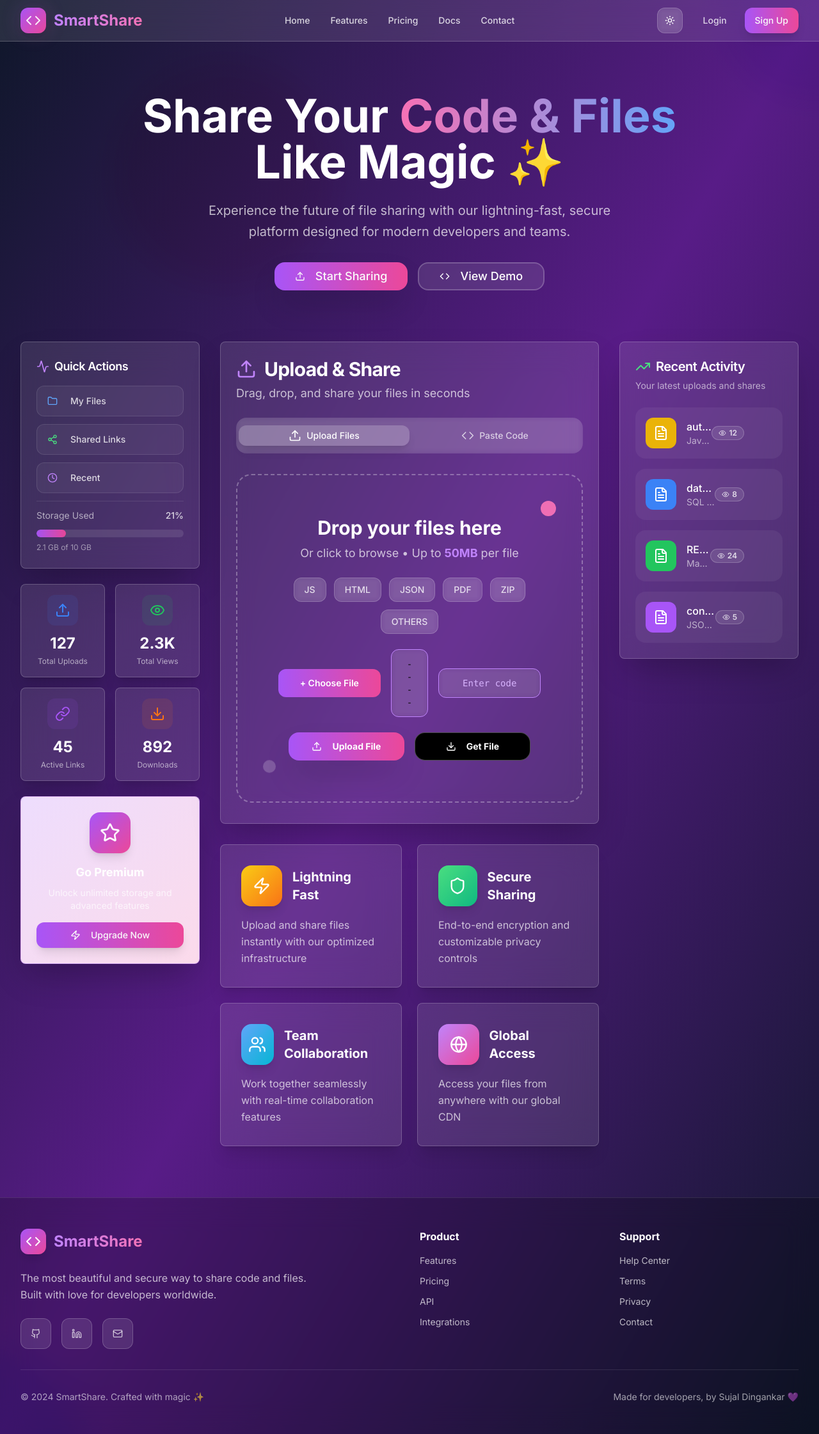
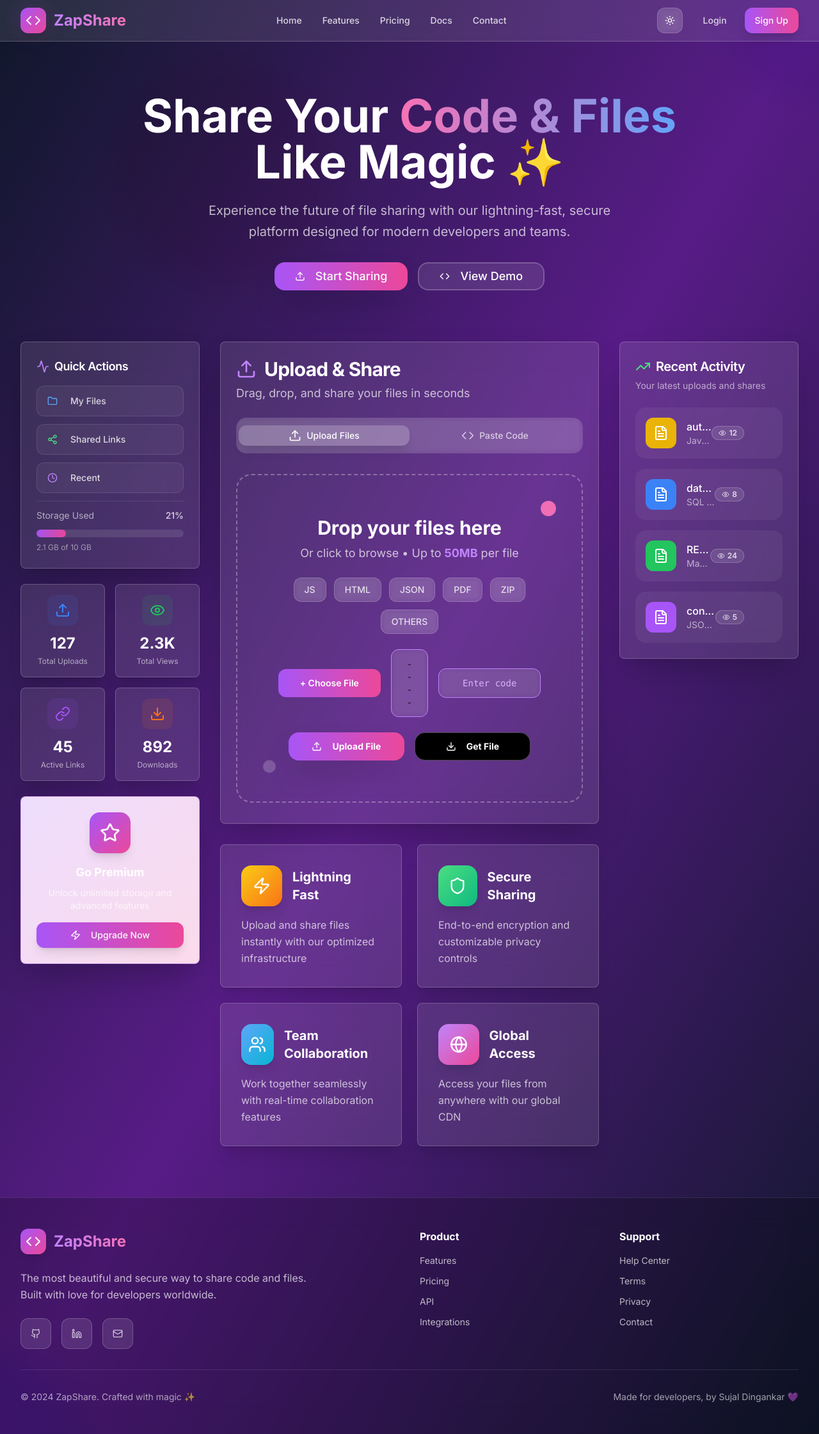
Before and after one commit to SUJALGPM/SmartShare-Frontend, a Next.js app: page / in a window 1280 px wide. Shown: the whole page at 64% size. Built offline with nearby package versions, Linux system fonts and the light colour scheme.

Commit message:
domain name change in page.jsx

```diff
--- a/app/page.tsx
+++ b/app/page.tsx
@@ -373,7 +373,7 @@ export default function ShareCodeApp() {
                 <div className="absolute inset-0 rounded-xl bg-gradient-to-br from-purple-500 to-pink-500 opacity-20 blur-lg group-hover:opacity-40 transition-opacity duration-300"></div>
               </div>
               <span className="text-2xl font-bold bg-gradient-to-r from-purple-400 to-pink-400 bg-clip-text text-transparent">
-                SmartShare
+                ZapShare
               </span>
             </div>
 
@@ -819,7 +819,7 @@ export default function ShareCodeApp() {
                             className="w-full h-64 p-6 border border-white/20 rounded-2xl bg-white/10 backdrop-blur-sm font-mono text-sm text-white resize-none focus:ring-2 focus:ring-purple-500 focus:border-transparent transition-all duration-300 placeholder-white/50"
                             placeholder={`// Paste your amazing code here...
 function shareCode() {
-  console.log('Welcome to SmartShare! 🚀');
+  console.log('Welcome to ZapShare! 🚀');
 }`}
                           />
                           <button
@@ -982,7 +982,7 @@ function shareCode() {
                   <Code className="h-6 w-6" />
                 </div>
                 <span className="text-2xl font-bold bg-gradient-to-r from-purple-400 to-pink-400 bg-clip-text text-transparent">
-                  SmartShare
+                  ZapShare
                 </span>
               </div>
               <p className="text-white/70 mb-6 max-w-md leading-relaxed">
@@ -1069,7 +1069,7 @@ function shareCode() {
 
           <Separator className="my-8 bg-white/10" />
           <div className="flex flex-col sm:flex-row justify-between items-center text-sm text-white/60">
-            <p>© 2024 SmartShare. Crafted with magic ✨</p>
+            <p>© 2024 ZapShare. Crafted with magic ✨</p>
             <p>Made for developers, by Sujal Dingankar 💜</p>
           </div>
         </div>
```
